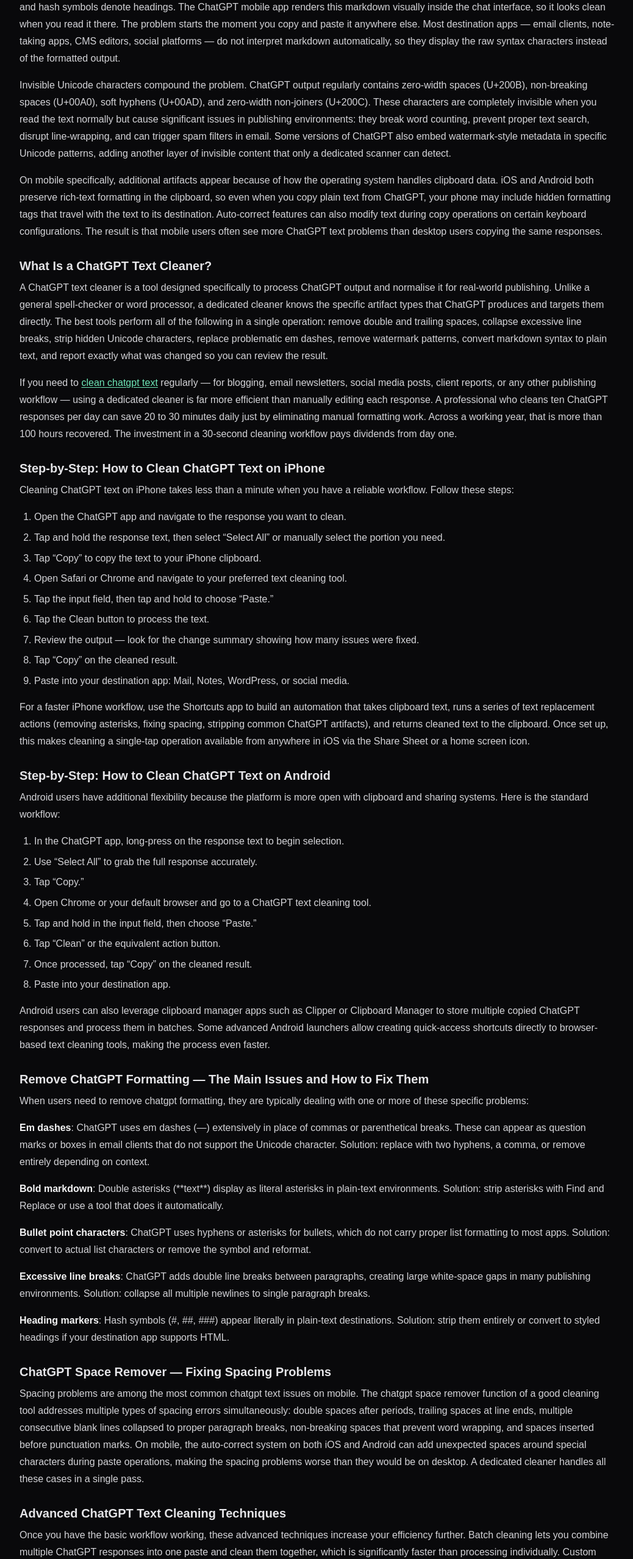
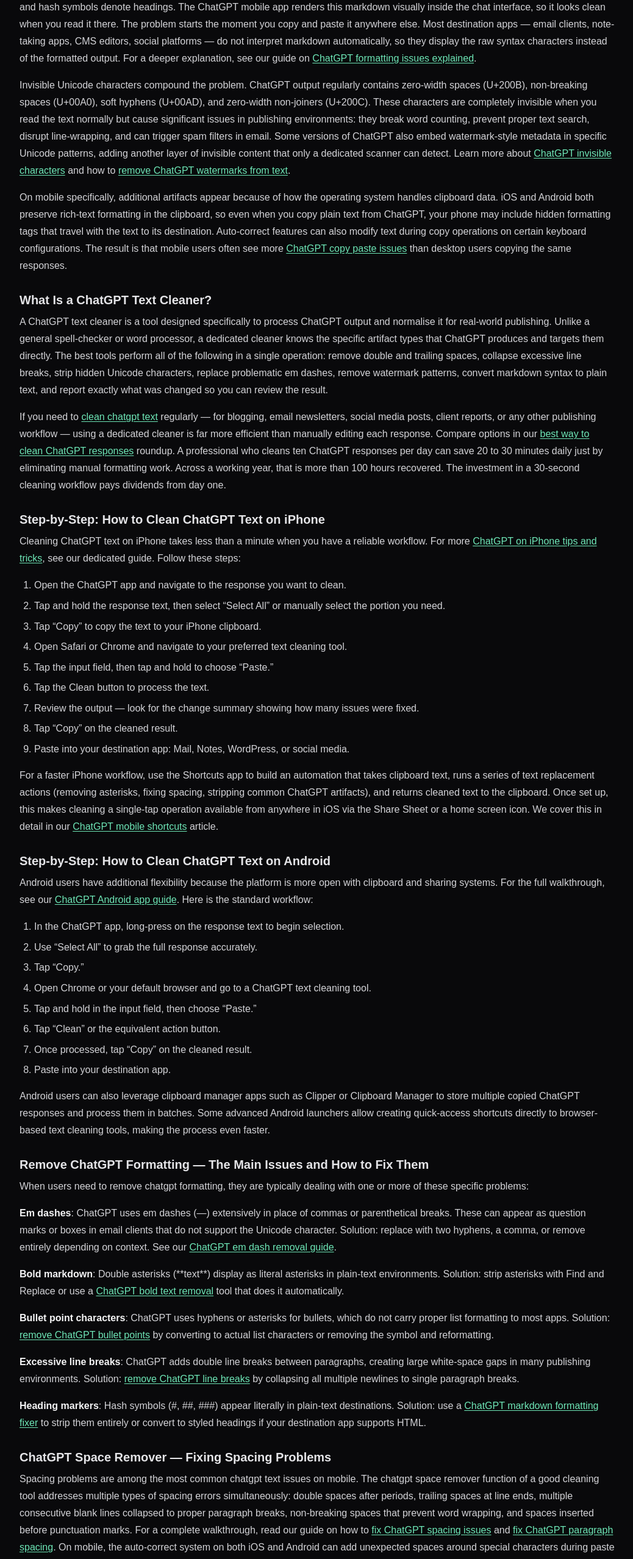
Before and after one commit to regmandrex/chatgpt4mobile, a Next.js app: page / in a window 1280 px wide. Shown: the part 1400-3957 px from the top of the page at 61% size, without its empty margins (120-1158 px from the left). Built offline with nearby package versions, Linux system fonts and the light colour scheme; no server answers.

Commit message:
Add keyword-based internal links to homepage article
16 contextual internal links to blog posts using keyword anchor
text for better crawl depth, topical authority, and link equity
distribution across the site's 80+ blog posts.

Co-Authored-By: Claude Opus 4.6 <noreply@anthropic.com>

```diff
--- a/src/app/page.tsx
+++ b/src/app/page.tsx
@@ -198,7 +198,10 @@ export default function Home() {
               visually inside the chat interface, so it looks clean when you read it there. The problem starts the moment
               you copy and paste it anywhere else. Most destination apps &mdash; email clients, note-taking apps, CMS editors,
               social platforms &mdash; do not interpret markdown automatically, so they display the raw syntax characters instead
-              of the formatted output.
+              of the formatted output. For a deeper explanation, see our guide on{" "}
+              <a href="/blog/chatgpt-formatting-issues-explained" className="text-emerald-300 underline underline-offset-2 hover:text-emerald-200">
+                ChatGPT formatting issues explained
+              </a>.
             </p>
             <p>
               Invisible Unicode characters compound the problem. ChatGPT output regularly contains zero-width spaces
@@ -206,15 +209,25 @@ export default function Home() {
               characters are completely invisible when you read the text normally but cause significant issues in publishing
               environments: they break word counting, prevent proper text search, disrupt line-wrapping, and can trigger
               spam filters in email. Some versions of ChatGPT also embed watermark-style metadata in specific Unicode
-              patterns, adding another layer of invisible content that only a dedicated scanner can detect.
+              patterns, adding another layer of invisible content that only a dedicated scanner can detect. Learn more about{" "}
+              <a href="/blog/chatgpt-invisible-characters-explained" className="text-emerald-300 underline underline-offset-2 hover:text-emerald-200">
+                ChatGPT invisible characters
+              </a>{" "}
+              and how to{" "}
+              <a href="/blog/remove-chatgpt-watermarks-from-text" className="text-emerald-300 underline underline-offset-2 hover:text-emerald-200">
+                remove ChatGPT watermarks from text
+              </a>.
             </p>
             <p>
               On mobile specifically, additional artifacts appear because of how the operating system handles clipboard
               data. iOS and Android both preserve rich-text formatting in the clipboard, so even when you copy plain text
               from ChatGPT, your phone may include hidden formatting tags that travel with the text to its destination.
               Auto-correct features can also modify text during copy operations on certain keyboard configurations. The
-              result is that mobile users often see more ChatGPT text problems than desktop users copying the same
-              responses.
+              result is that mobile users often see more{" "}
+              <a href="/blog/how-to-fix-chatgpt-copy-paste-issues" className="text-emerald-300 underline underline-offset-2 hover:text-emerald-200">
+                ChatGPT copy paste issues
+              </a>{" "}
+              than desktop users copying the same responses.
             </p>
 
             <h3>What Is a ChatGPT Text Cleaner?</h3>
@@ -232,7 +245,11 @@ export default function Home() {
                 clean chatgpt text
               </a>{" "}
               regularly &mdash; for blogging, email newsletters, social media posts, client reports, or any other publishing
-              workflow &mdash; using a dedicated cleaner is far more efficient than manually editing each response. A professional
+              workflow &mdash; using a dedicated cleaner is far more efficient than manually editing each response. Compare options in our{" "}
+              <a href="/blog/best-way-to-clean-chatgpt-responses" className="text-emerald-300 underline underline-offset-2 hover:text-emerald-200">
+                best way to clean ChatGPT responses
+              </a>{" "}
+              roundup. A professional
               who cleans ten ChatGPT responses per day can save 20 to 30 minutes daily just by eliminating manual
               formatting work. Across a working year, that is more than 100 hours recovered. The investment in a 30-second
               cleaning workflow pays dividends from day one.
@@ -240,8 +257,10 @@ export default function Home() {
 
             <h3>Step-by-Step: How to Clean ChatGPT Text on iPhone</h3>
             <p>
-              Cleaning ChatGPT text on iPhone takes less than a minute when you have a reliable workflow. Follow these
-              steps:
+              Cleaning ChatGPT text on iPhone takes less than a minute when you have a reliable workflow. For more{" "}
+              <a href="/blog/chatgpt-on-iphone-tips-and-tricks" className="text-emerald-300 underline underline-offset-2 hover:text-emerald-200">
+                ChatGPT on iPhone tips and tricks
+              </a>, see our dedicated guide. Follow these steps:
             </p>
             <ol className="list-decimal pl-6 space-y-2 text-zinc-300">
               <li>Open the ChatGPT app and navigate to the response you want to clean.</li>
@@ -258,13 +277,20 @@ export default function Home() {
               For a faster iPhone workflow, use the Shortcuts app to build an automation that takes clipboard text, runs a
               series of text replacement actions (removing asterisks, fixing spacing, stripping common ChatGPT artifacts),
               and returns cleaned text to the clipboard. Once set up, this makes cleaning a single-tap operation available
-              from anywhere in iOS via the Share Sheet or a home screen icon.
+              from anywhere in iOS via the Share Sheet or a home screen icon. We cover this in detail in our{" "}
+              <a href="/blog/chatgpt-mobile-shortcuts" className="text-emerald-300 underline underline-offset-2 hover:text-emerald-200">
+                ChatGPT mobile shortcuts
+              </a>{" "}
+              article.
             </p>
 
             <h3>Step-by-Step: How to Clean ChatGPT Text on Android</h3>
             <p>
               Android users have additional flexibility because the platform is more open with clipboard and sharing
-              systems. Here is the standard workflow:
+              systems. For the full walkthrough, see our{" "}
+              <a href="/blog/chatgpt-android-app-guide" className="text-emerald-300 underline underline-offset-2 hover:text-emerald-200">
+                ChatGPT Android app guide
+              </a>. Here is the standard workflow:
             </p>
             <ol className="list-decimal pl-6 space-y-2 text-zinc-300">
               <li>In the ChatGPT app, long-press on the response text to begin selection.</li>
@@ -290,25 +316,42 @@ export default function Home() {
             <p>
               <strong>Em dashes</strong>: ChatGPT uses em dashes (&mdash;) extensively in place of commas or parenthetical
               breaks. These can appear as question marks or boxes in email clients that do not support the Unicode
-              character. Solution: replace with two hyphens, a comma, or remove entirely depending on context.
+              character. Solution: replace with two hyphens, a comma, or remove entirely depending on context. See our{" "}
+              <a href="/blog/chatgpt-em-dash-removal-guide" className="text-emerald-300 underline underline-offset-2 hover:text-emerald-200">
+                ChatGPT em dash removal guide
+              </a>.
             </p>
             <p>
               <strong>Bold markdown</strong>: Double asterisks (**text**) display as literal asterisks in plain-text
-              environments. Solution: strip asterisks with Find and Replace or use a tool that does it automatically.
+              environments. Solution: strip asterisks with Find and Replace or use a{" "}
+              <a href="/blog/chatgpt-bold-text-removal" className="text-emerald-300 underline underline-offset-2 hover:text-emerald-200">
+                ChatGPT bold text removal
+              </a>{" "}
+              tool that does it automatically.
             </p>
             <p>
               <strong>Bullet point characters</strong>: ChatGPT uses hyphens or asterisks for bullets, which do not carry
-              proper list formatting to most apps. Solution: convert to actual list characters or remove the symbol and
-              reformat.
+              proper list formatting to most apps. Solution:{" "}
+              <a href="/blog/remove-chatgpt-bullet-points" className="text-emerald-300 underline underline-offset-2 hover:text-emerald-200">
+                remove ChatGPT bullet points
+              </a>{" "}
+              by converting to actual list characters or removing the symbol and reformatting.
             </p>
             <p>
               <strong>Excessive line breaks</strong>: ChatGPT adds double line breaks between paragraphs, creating large
-              white-space gaps in many publishing environments. Solution: collapse all multiple newlines to single
-              paragraph breaks.
+              white-space gaps in many publishing environments. Solution:{" "}
+              <a href="/blog/remove-chatgpt-line-breaks" className="text-emerald-300 underline underline-offset-2 hover:text-emerald-200">
+                remove ChatGPT line breaks
+              </a>{" "}
+              by collapsing all multiple newlines to single paragraph breaks.
             </p>
             <p>
               <strong>Heading markers</strong>: Hash symbols (#, ##, ###) appear literally in plain-text destinations.
-              Solution: strip them entirely or convert to styled headings if your destination app supports HTML.
+              Solution: use a{" "}
+              <a href="/blog/fix-chatgpt-markdown-formatting" className="text-emerald-300 underline underline-offset-2 hover:text-emerald-200">
+                ChatGPT markdown formatting fixer
+              </a>{" "}
+              to strip them entirely or convert to styled headings if your destination app supports HTML.
             </p>
 
             <h3>ChatGPT Space Remover &mdash; Fixing Spacing Problems</h3>
@@ -316,7 +359,14 @@ export default function Home() {
               Spacing problems are among the most common chatgpt text issues on mobile. The chatgpt space remover function
               of a good cleaning tool addresses multiple types of spacing errors simultaneously: double spaces after
               periods, trailing spaces at line ends, multiple consecutive blank lines collapsed to proper paragraph breaks,
-              non-breaking spaces that prevent word wrapping, and spaces inserted before punctuation marks. On mobile, the
+              non-breaking spaces that prevent word wrapping, and spaces inserted before punctuation marks. For a complete walkthrough, read our guide on how to{" "}
+              <a href="/blog/how-to-fix-chatgpt-spacing-issues" className="text-emerald-300 underline underline-offset-2 hover:text-emerald-200">
+                fix ChatGPT spacing issues
+              </a>{" "}
+              and{" "}
+              <a href="/blog/fix-chatgpt-paragraph-spacing" className="text-emerald-300 underline underline-offset-2 hover:text-emerald-200">
+                fix ChatGPT paragraph spacing
+              </a>. On mobile, the
               auto-correct system on both iOS and Android can add unexpected spaces around special characters during paste
               operations, making the spacing problems worse than they would be on desktop. A dedicated cleaner handles all
               these cases in a single pass.
@@ -332,7 +382,11 @@ export default function Home() {
             </p>
             <p>
               For those who rely on grammar and style checkers, integrating ChatGPT text cleaning into your broader content pipeline is one of the highest-leverage habits
-              to build. The best approach is to make cleaning automatic and invisible: set up shortcuts or bookmarks so
+              to build. Build a complete{" "}
+              <a href="/blog/chatgpt-text-cleaning-workflow" className="text-emerald-300 underline underline-offset-2 hover:text-emerald-200">
+                ChatGPT text cleaning workflow
+              </a>{" "}
+              that makes cleaning automatic and invisible: set up shortcuts or bookmarks so
               that opening the cleaner requires zero extra steps, and the cleaned text is ready to paste before you even
               think about it. At that point, cleaning ChatGPT text becomes less of a chore and more of a seamless step in
               your AI-assisted writing workflow.
@@ -346,22 +400,34 @@ export default function Home() {
             <p>
               <strong>Email</strong>: Strip all markdown, use short paragraphs, remove bullet formatting (replace with
               dashes or numbered text), ensure single spacing throughout. Most email clients render plain text literally,
-              and markdown asterisks or hash symbols will confuse recipients.
+              and markdown asterisks or hash symbols will confuse recipients. See our full guide on{" "}
+              <a href="/blog/how-to-clean-chatgpt-text-for-email" className="text-emerald-300 underline underline-offset-2 hover:text-emerald-200">
+                how to clean ChatGPT text for email
+              </a>.
             </p>
             <p>
               <strong>WordPress</strong>: Can accept basic HTML. Use a cleaner that converts markdown to HTML if you want
-              headings and bold text preserved, or clean to plain text and let WordPress&apos;s own block editor handle
-              formatting.
+              headings and bold text preserved, or{" "}
+              <a href="/blog/clean-chatgpt-output-for-wordpress" className="text-emerald-300 underline underline-offset-2 hover:text-emerald-200">
+                clean ChatGPT output for WordPress
+              </a>{" "}
+              to plain text and let WordPress&apos;s own block editor handle formatting.
             </p>
             <p>
-              <strong>Google Docs</strong>: Handles formatted paste but imports unexpected styles. Paste as plain text
-              (Ctrl+Shift+V on desktop, or paste into an intermediary on mobile) after cleaning, then apply your document
+              <strong>Google Docs</strong>: Handles formatted paste but imports unexpected styles. The best approach is to{" "}
+              <a href="/blog/clean-chatgpt-text-for-google-docs" className="text-emerald-300 underline underline-offset-2 hover:text-emerald-200">
+                clean ChatGPT text for Google Docs
+              </a>{" "}
+              first, then paste as plain text (Ctrl+Shift+V on desktop, or paste into an intermediary on mobile) and apply your document
               styles manually.
             </p>
             <p>
               <strong>Social media (Twitter/X, LinkedIn, Instagram)</strong>: Plain text only. Strip all formatting,
-              keep paragraphs short, and remove every special character that could display incorrectly across different
-              devices and platforms.
+              keep paragraphs short, and{" "}
+              <a href="/blog/clean-chatgpt-text-for-social-media" className="text-emerald-300 underline underline-offset-2 hover:text-emerald-200">
+                clean ChatGPT text for social media
+              </a>{" "}
+              by removing every special character that could display incorrectly across different devices and platforms.
             </p>
             <p>
               <strong>Notion</strong>: Accepts markdown natively. Less cleaning needed, but still remove hidden Unicode
@@ -371,14 +437,20 @@ export default function Home() {
             <h3>Building Your ChatGPT Text Cleaning Habit</h3>
             <p>
               The single most important change you can make is to make cleaning a reflex rather than an afterthought.
-              Professionals who use ChatGPT heavily report that adopting a clean-before-publish rule &mdash; never pasting
-              ChatGPT text directly into a final destination without running it through a cleaner first &mdash; eliminates
+              Professionals who use ChatGPT heavily report that adopting a{" "}
+              <a href="/blog/clean-chatgpt-text-before-publishing" className="text-emerald-300 underline underline-offset-2 hover:text-emerald-200">
+                clean ChatGPT text before publishing
+              </a>{" "}
+              rule &mdash; never pasting ChatGPT text directly into a final destination without running it through a cleaner first &mdash; eliminates
               virtually all the formatting embarrassments that can damage your credibility with readers or clients.
             </p>
             <p>
               Start small: commit to cleaning one type of ChatGPT output consistently for a week. Then expand the habit
               to all ChatGPT text. Within two weeks, the workflow will feel automatic, and you will wonder how you ever
-              published raw AI output without cleaning it first. The best ChatGPT users in 2026 are not just good at
+              published raw AI output without cleaning it first. For a structured approach, follow our{" "}
+              <a href="/blog/chatgpt-text-cleaning-best-practices" className="text-emerald-300 underline underline-offset-2 hover:text-emerald-200">
+                ChatGPT text cleaning best practices
+              </a>. The best ChatGPT users in 2026 are not just good at
               prompting &mdash; they are equally good at processing, cleaning, and polishing AI output into something that
               genuinely represents their standards.
             </p>
```
